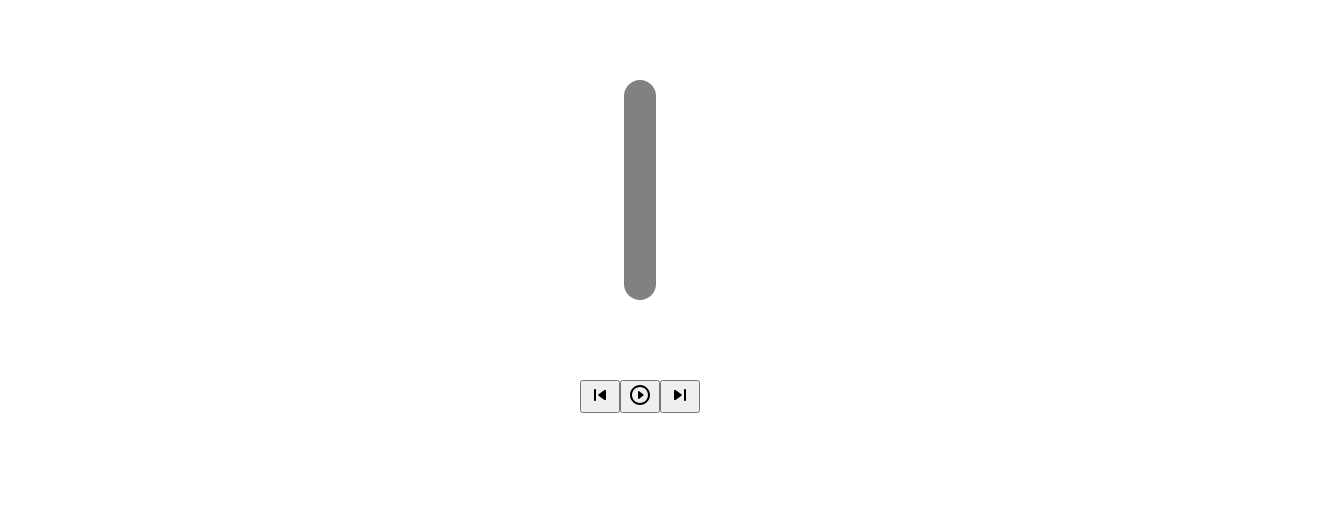
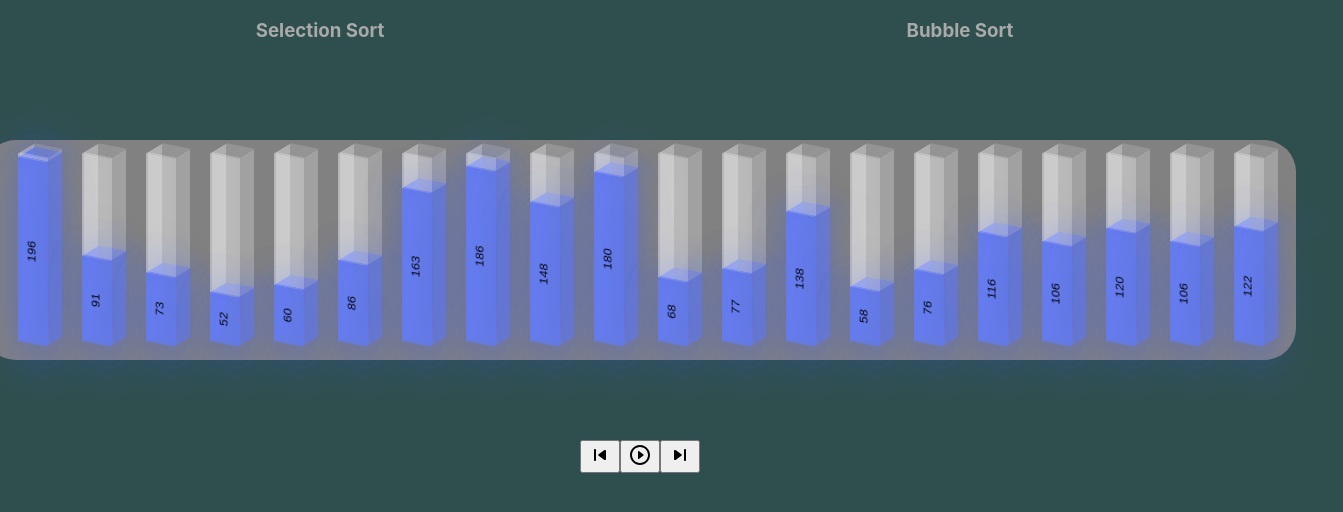
Before and after one commit to VABIII/sorting-visualizer, a React (Create React App) app: page / in a window 1280 px wide. Shown: the top 512 px of the page, 1343 px wide, since content can reach past the window. Built offline with nearby package versions, Linux system fonts and the light colour scheme.

Commit message:
Added header and interactive h2's choose algorithm and general stylings

```diff
--- a/src/App.js
+++ b/src/App.js
@@ -1,12 +1,12 @@
 import React, { Component } from "react";
-import './App.css';
-import Bar from "./components/Bar";
+import './styles/App.css';
+import Bars from "./components/Bar";
+import Header from "./components/Header";
 import Play from '@material-ui/icons/PlayCircleOutlineRounded';
 import Forward from '@material-ui/icons/SkipNextRounded';
 import Backward from '@material-ui/icons/SkipPreviousRounded';
 import RotateLeft from '@material-ui/icons/RotateLeft';
-
-
+import selectionSort from "./algorithms/selectionSort";
 
 
 class App extends Component {
@@ -19,11 +19,23 @@ class App extends Component {
         currentStep: [],
         count: 20,
         delay: 300,
-        algorithm: '',
+        algorithm: 'selectionSort',
         timeouts: [],
     };
 
-    ALGORITHMS = {}
+    ALGORITHMS = {
+        'selectionSort': selectionSort,
+    }
+
+    componentDidMount() {
+        this.generateRandomArray();
+    }
+
+    setAlgo = algo => {
+        this.setState({
+            algorithm: algo
+        })
+    }
 
     generateSteps = () => {
         let array = this.state.array.slice();
@@ -141,7 +153,7 @@ class App extends Component {
 
     render() {
         let bars = this.state.array.map((value, index) => (
-            <Bar
+            <Bars
                 key={index}
                 index={index}
                 length={value}
@@ -168,6 +180,9 @@ class App extends Component {
 
         return (
             <div className="App">
+                <div className="header">
+                    <Header setAlgo={this.setAlgo}/>
+                </div>
                 <div className="frame">
                     <div className="barsDiv container card">{bars}</div>
                 </div>
--- /dev/null
+++ b/src/algorithms/selectionSort.js
@@ -0,0 +1,32 @@
+const swap = (arr, a, b) => {
+    [arr[a], arr[b]] = [arr[b], arr[a]];
+    return arr;
+}
+
+const selectionSort = (array, position, arraySteps, colorSteps) => {
+    let colorKey = colorSteps[colorSteps.length - 1].slice();
+
+    for (let i = 0; i < array.length - 1; i++) {
+        let min_index = i;
+        for (let j = i + 1; j < array.length; j++) {
+            if (array[j] < array[min_index]) {
+                min_index = j;
+            }
+
+            colorKey[min_index] = 1;
+            colorKey[j] = 1;
+            arraySteps.push(array.slice());
+            colorSteps.push(colorKey.slice());
+            colorKey[min_index] = 0;
+            colorKey[j] = 0;
+        }
+        swap(array, min_index, i);
+        colorKey[i] = 2;
+        arraySteps.push(array.slice());
+        colorSteps.push(colorKey.slice());
+    }
+    colorSteps[colorSteps.length - 1] = new Array(array.length).fill(2);
+    console.log(array);
+};
+
+export default selectionSort;
--- a/src/components/Bar.js
+++ b/src/components/Bar.js
@@ -1,11 +1,116 @@
-import React from 'react';
+import { useEffect, useState } from 'react';
+import '../styles/Bar.css'
 
-const Bar = () => {
+function Bar({ index, length, color, changeArray }) {
+    const [len, setLen] = useState(length);
+
+    useEffect(() => {
+        setLen(length);
+    }, [length]);
+
+    const colors = [
+        ['rgba(61, 90, 241, 0.5)', 'rgba(61, 90, 241, 0.2)'],
+        ['rgba(255, 48, 79, 1)', 'rgba(255, 48, 79, 0.5)'],
+        ['rgba(131, 232, 90, 0.5)', 'rgba(131, 232, 90, 0.2)'],
+    ];
+
+    const inputStyle = {
+        position: 'relative',
+        top: Math.floor(length / 2) - 12,
+        width: length,
+        left: -Math.floor(length / 2) + 13,
+        border: 'none',
+        background: 'none',
+    };
+
+    const bottom = {
+        transform: `translateY(${200 - length}px) rotateX(-90deg)`,
+        backgroundColor: `${colors[color][0]}`,
+        boxShadow: `5px 5px 50px 5px ${colors[color][1]}`,
+        transition: '0.3s',
+    };
+
+    const front_back_right_left = {
+        height: `${length}px`,
+        transform: `translateY(${200 - length}px)`,
+        backgroundColor: `${colors[color][0]}`,
+        boxShadow: `5px 5px 50px 5px ${colors[color][1]}`,
+        transition: '0.3s',
+    };
+
+    const quantity = {
+        position: 'relative',
+        top: 225,
+    };
+
+    const handleChange = (e) => {
+        let val = e.target.value;
+        if (val === '') {
+            setLen(0);
+            changeArray(index, 0);
+        } else {
+            val = parseInt(val);
+            if (val > 200) {
+                setLen(200);
+                changeArray(index, 200);
+            } else {
+                setLen(val);
+                changeArray(index, val);
+            }
+        }
+    };
+
+    const increment = (e) => {
+        setLen(len + 1);
+        changeArray(index, len);
+    }
+
+    const decrement = (e) => {
+        setLen(len - 1);
+        changeArray(index, len);
+    }
+
     return (
-        <div>
-            <h1>Hi!</h1>
-        </div>
+        <>
+            <div className='bar'>
+                <div className='side top'></div>
+                <div className='side bottom' style={bottom}></div>
+                <div className='side right'>
+                    <div
+                        className='color-bar right-color-bar'
+                        style={front_back_right_left}
+                    ></div>
+                </div>
+                <div className='side left'>
+                    <div
+                        className='color-bar left-color-bar'
+                        style={front_back_right_left}
+                    ></div>
+                </div>
+                <div className='side front'>
+                    <div
+                        className='color-bar front-color-bar'
+                        style={front_back_right_left}
+                    >
+                        <input
+                            type='number'
+                            length={len}
+                            style={inputStyle}
+                            value={len}
+                            className='input'
+                            onChange={handleChange}
+                        />
+                    </div>
+                </div>
+                <div className='side back'>
+                    <div
+                        className='color-bar back-color-bar'
+                        style={front_back_right_left}
+                    ></div>
+                </div>
+            </div>
+        </>
     );
-};
+}
 
 export default Bar;
--- /dev/null
+++ b/src/components/Header.js
@@ -0,0 +1,20 @@
+import React from 'react';
+import '../styles/Header.css';
+
+const Header = props => {
+    const { setAlgo } = props;
+
+
+
+
+    return (
+        <div className='header-algos'>
+            <h3 className="selection-algo" onClick={()=> setAlgo('selectionSort')}>
+                Selection Sort
+            </h3>
+            <h3 className="bubble-algo" onClick={()=> setAlgo('bubbleSort')}>Bubble Sort</h3>
+        </div>
+    );
+};
+
+export default Header;
--- a/src/index.js
+++ b/src/index.js
@@ -1,6 +1,6 @@
 import React from 'react';
 import ReactDOM from 'react-dom';
-import './index.css';
+import './styles/index.css';
 import App from './App';
 
 
--- /dev/null
+++ b/src/styles/Bar.css
@@ -0,0 +1,83 @@
+.bar {
+    height: 200px;
+    width: 2em;
+    margin: 0 1em;
+    transform-style: preserve-3d;
+    transform: rotateX(-20deg) rotateY(-30deg);
+}
+
+.side {
+    width: 100%;
+    height: 100%;
+    position: absolute;
+    background: rgba(254, 254, 254, 0.25);
+}
+
+.back {
+    transform: translateZ(-4px);
+}
+
+.left {
+    transform-origin: left;
+    transform: rotateY(90deg);
+}
+
+.right {
+    transform-origin: right;
+    transform: rotateY(-90deg);
+}
+
+.top {
+    height: 34px;
+    transform-origin: top;
+    transform: rotateX(-90deg);
+    background: rgba(254, 254, 254, 0.15);
+}
+
+.bottom {
+    height: 34px;
+    transform-origin: top;
+    background: rgba(225, 0, 120, 0.5);
+    box-shadow: rgba(225, 0, 120, 0.2);
+    transition: 0.3s;
+}
+
+.color-bar {
+    background: rgba(225, 0, 120, 0.5);
+    box-shadow: rgba(225, 0, 120, 0.2);
+    transition: 0.3s;
+}
+
+.input {
+    text-align: center;
+    transform: rotate(-90deg);
+
+    outline: none;
+}
+
+.quantity-button {
+    text-align: center;
+    background: rgba(10, 255, 1, 0.2);
+    margin: 1px;
+    cursor: pointer;
+    user-select: none;
+    -webkit-touch-callout: none; /* iOS Safari */
+    -webkit-user-select: none; /* Safari */
+    -khtml-user-select: none; /* Konqueror HTML */
+    -moz-user-select: none; /* Old versions of Firefox */
+    -ms-user-select: none; /* Internet Explorer/Edge */
+}
+
+.quantity-button:hover {
+    opacity: 0.5;
+}
+
+input[type='number']::-webkit-inner-spin-button,
+input[type='number']::-webkit-outer-spin-button {
+    -webkit-appearance: none;
+    margin: 0;
+}
+
+input[type='number'] {
+    -moz-appearance: textfield;
+}
--- /dev/null
+++ b/src/styles/Header.css
@@ -0,0 +1,28 @@
+.header-algos {
+    display: flex;
+    justify-content: space-around;
+    color: darkgrey;
+
+}
+
+.bubble-algo {
+    transition: all .8s ease-out;
+    width: 50%;
+}
+
+.bubble-algo:hover,
+.bubble-algo:focus {
+    background-color: #fff;
+    color: #333;
+}
+
+.selection-algo {
+    transition: all .8s ease-out;
+    width: 50%;
+}
+
+.selection-algo:hover,
+.selection-algo:focus {
+    background-color: #fff;
+    color: #333;
+}
--- a/src/index.css
+++ b/src/styles/index.css
@@ -5,6 +5,7 @@ body {
     sans-serif;
   -webkit-font-smoothing: antialiased;
   -moz-osx-font-smoothing: grayscale;
+  background-color: darkslategray;
 }
 
 code {
```
Also changed, not shown: src/styles/App.css (renamed from src/App.css).
